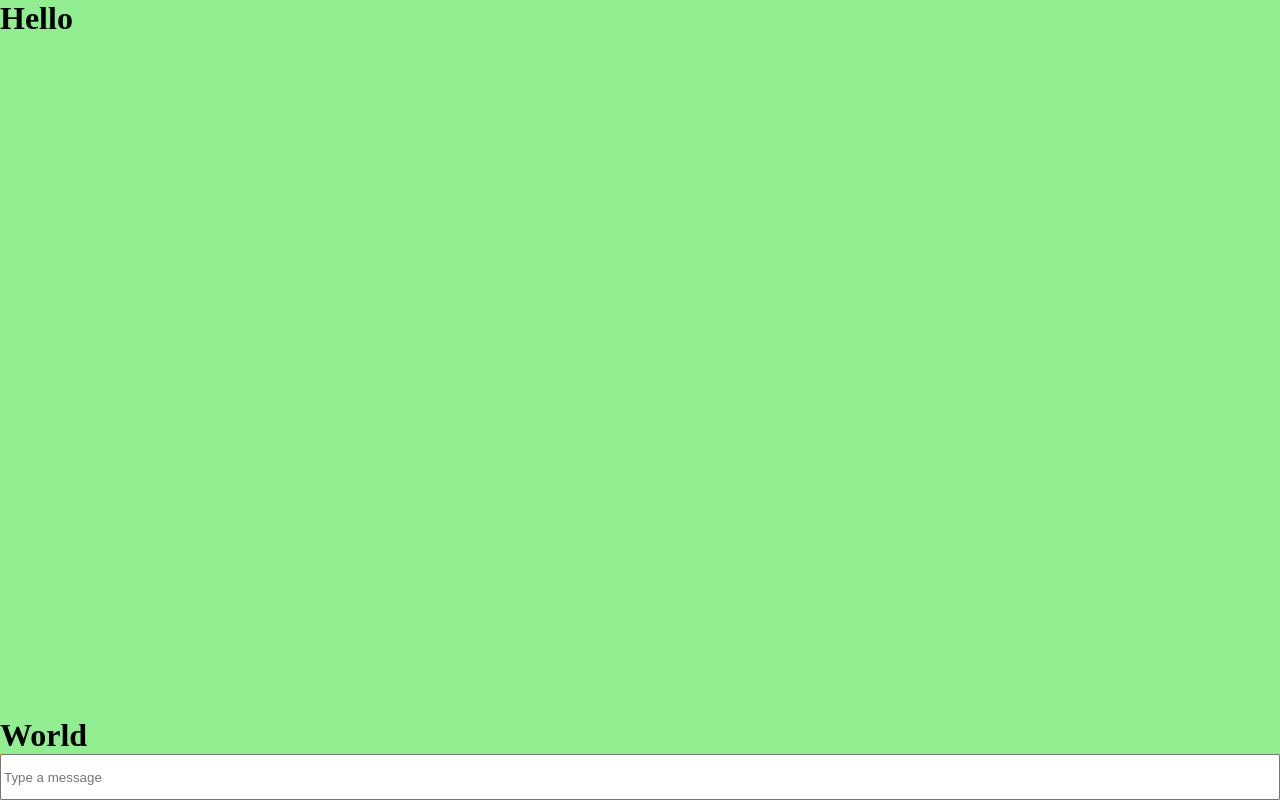
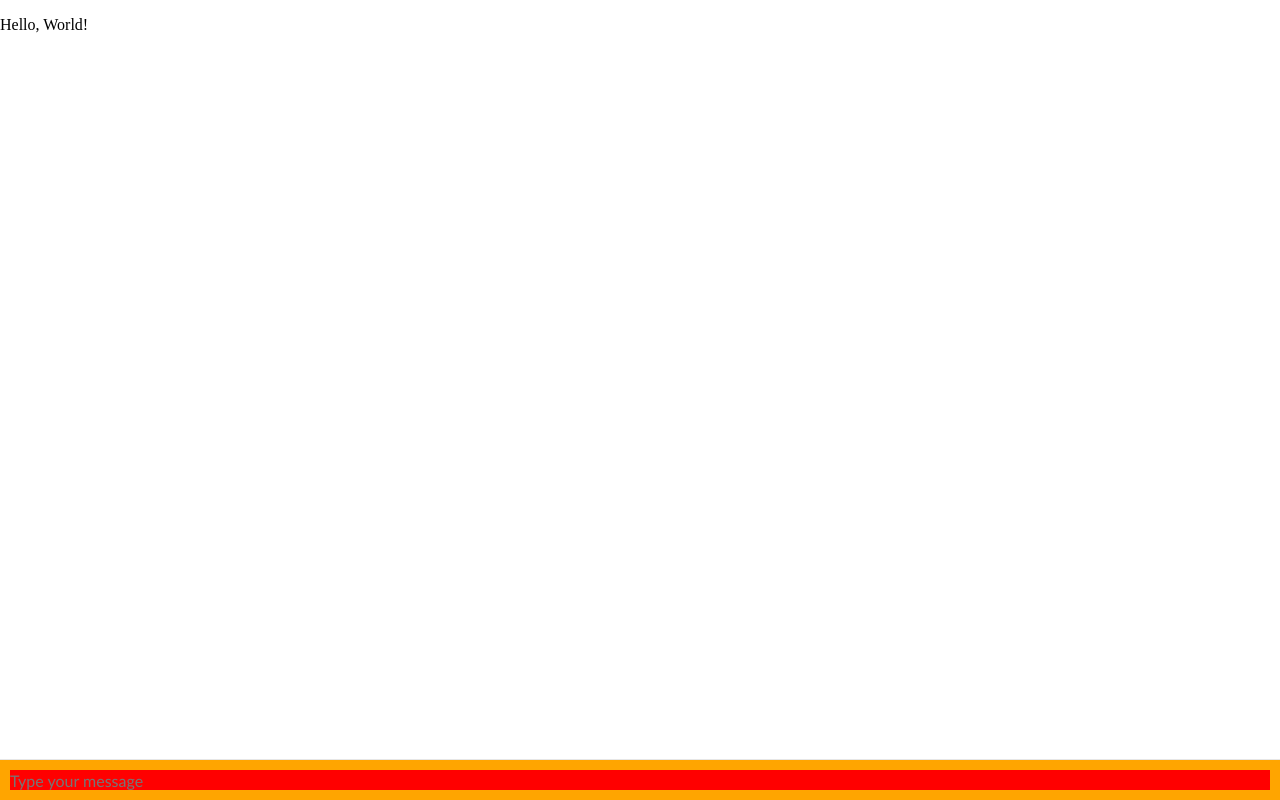
Before and after one commit to compulim/experiment-safari-auto-scroll-keyboard, a React app: page / in a window 1280 px wide. Built offline with nearby package versions, Linux system fonts and the light colour scheme.

Commit message:
Mimic Web Chat

```diff
--- a/package.json
+++ b/package.json
@@ -10,7 +10,7 @@
     "build:esbuild": "esbuild --bundle --jsx=automatic --minify --outfile=./public/static/js/main.js src/index.tsx",
     "build:typescript": "tsc -p ./src/tsconfig.json",
     "start": "concurrently --kill-others \"npm run start:*\"",
-    "start:esbuild": "npm run build:esbuild -- --servedir=./public",
+    "start:esbuild": "npm run build:esbuild -- --serve=8001 --servedir=./public",
     "start:typescript": "npm run build:typescript -- --watch"
   },
   "dependencies": {
--- a/public/index.html
+++ b/public/index.html
@@ -1,12 +1,12 @@
 <!DOCTYPE html>
 <html lang="en">
   <head>
-    <meta content="width=320px, user-scalable=no" name="viewport" />
+    <meta content="width=device-width, initial-scale=1.0" name="viewport" />
     <title>React web app</title>
     <link href="static/css/main.css" rel="stylesheet" type="text/css" />
   </head>
   <body>
-    <div id="root"></div>
+    <div id="webchat" role="main"></div>
     <script src="static/js/main.js"></script>
   </body>
 </html>
--- a/public/static/css/main.css
+++ b/public/static/css/main.css
@@ -1,6 +1,8 @@
 /* Uncomment this block for a web app with full screen height and width. */
 
-body, html {
+body,
+html {
+  background-color: bisque;
   height: 100%;
 }
 
@@ -39,3 +41,76 @@ body {
   height: 40px;
   touch-action: none;
 }
+
+#webchat {
+  background-color: aquamarine;
+  height: 100%;
+  width: 100%;
+}
+
+.webchat {
+  display: flex;
+  /* flex: 1; */
+  flex-direction: column;
+
+  background-color: white;
+  height: 100%;
+  width: 100%;
+  /* z-index: unset; */
+}
+
+.webchat__transcript {
+  flex: 1 1 0%;
+}
+
+.webchat__send-box {
+  flex-shrink: 0;
+}
+
+.webchat__send-box__main {
+  display: flex;
+  align-items: stretch;
+  background-color: Orange;
+  border-top: solid 1px #e6e6e6;
+  min-height: 40px;
+}
+
+.webchat__send-box__text-box {
+  flex: 10000 1 0%;
+}
+
+.webchat__send-box-text-box {
+  display: flex;
+
+  align-items: center;
+  font-family: 'Calibri', 'Helvetica Neue', 'Arial', 'sans-serif';
+  padding: 10px;
+  position: relative;
+}
+
+.webchat__send-box-text-box__input {
+  flex: 1 1 0%;
+
+  border: 0;
+  font-family: inherit;
+  font-size: inherit;
+  height: 100%;
+  outline: 0;
+  padding: 0;
+
+  /* background-color: transparent; */
+  background-color: red;
+}
+
+.webchat__send-box-text-box__input:not(:disabled):not([aria-disabled='true']) {
+  color: black;
+}
+
+.webchat__send-box-text-box__input:disabled,
+.webchat__send-box-text-box__input[aria-disabled='true'] {
+  color: #767676;
+}
+
+.webchat__send-box-text-box__input::placeholder {
+  color: #767676;
+}
--- a/src/index.tsx
+++ b/src/index.tsx
@@ -1,7 +1,8 @@
 import { createRoot } from 'react-dom/client';
 
-import App from './ui/App';
+// import App from './ui/App';
+import App from './ui/MimicWebChat';
 
-const rootElement = document.getElementById('root');
+const rootElement = document.getElementById('webchat');
 
 rootElement && createRoot(rootElement).render(<App />);
--- /dev/null
+++ b/src/ui/MimicWebChat.tsx
@@ -0,0 +1,28 @@
+const App = () => {
+  return (
+    <div className="webchat" role="complementary">
+      <div className="webchat__transcript">
+        <p>Hello, World!</p>
+      </div>
+      <div aria-errormessage={undefined} aria-invalid={false} className="webchat__send-box" dir="ltr" role="form">
+        <div className="webchat__send-box__main">
+          <div aria-disabled={false} className="webchat__send-box__text-box webchat__send-box-text-box">
+            <input
+              aria-label="Type your message"
+              className="webchat__send-box-text-box__input"
+              data-id="webchat-sendbox-input"
+              disabled={false}
+              enterKeyHint="send"
+              inputMode="text"
+              placeholder="Type your message"
+              readOnly={false}
+              type="text"
+            />
+          </div>
+        </div>
+      </div>
+    </div>
+  );
+};
+
+export default App;
```
